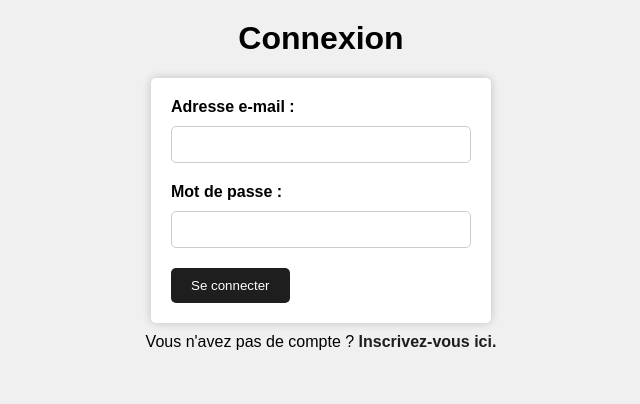
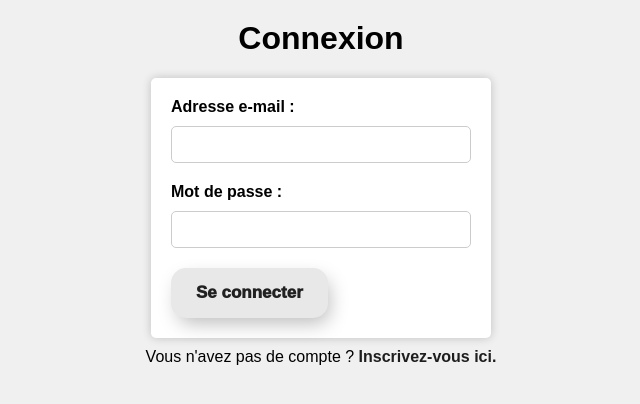
Before and after one commit to RodicN/MyCoach, a PHP site: page /PHP/connexion.php in a window 1280 px wide. Shown: the part 59-463 px from the top of the page, without its empty margins (319-959 px from the left). Run offline with PHP 8.4, Linux system fonts and the light colour scheme.

Commit message:
Sauvegarde

```diff
--- a/MyCoach/CSS/navigation.css
+++ b/MyCoach/CSS/navigation.css
@@ -64,18 +64,41 @@ nav {
     color: grey;
 }
 
-.utilisateur-info button{
-    width: 120px;
-    height: 40px;
-    border-radius: 5px;
-    background-color: rgb(50, 50, 50);
-    color: lightgrey;
+button {
+    padding: 15px 25px;
+    border: unset;
+    border-radius: 15px;
+    color: #212121;
+    z-index: 1;
+    background: #e8e8e8;
+    position: relative;
+    font-weight: 1000;
+    font-size: 17px;
+    -webkit-box-shadow: 4px 8px 19px -3px rgba(0,0,0,0.27);
+    box-shadow: 4px 8px 19px -3px rgba(0,0,0,0.27);
+    transition: all 250ms;
+    overflow: hidden;
 }
 
-span{
-    color: lightgrey;
+button::before {
+    content: "";
+    position: absolute;
+    top: 0;
+    left: 0;
+    height: 100%;
+    width: 0;
+    border-radius: 15px;
+    background-color: #212121;
+    z-index: -1;
+    -webkit-box-shadow: 4px 8px 19px -3px rgba(0,0,0,0.27);
+    box-shadow: 4px 8px 19px -3px rgba(0,0,0,0.27);
+    transition: all 250ms
 }
 
-.utilisateur-info button:hover{
-    background-color: rgb(85, 85, 85);
+button:hover {
+    color: #e8e8e8;
 }
+
+button:hover::before {
+    width: 100%;
+}
--- a/MyCoach/PHP/index.php
+++ b/MyCoach/PHP/index.php
@@ -18,6 +18,7 @@
             include("PHPnavigation.php");
         ?>
 
+        <!-- Contenu du header -->
         <h1>MyCoach</h1>
         <div class="header-content">
             <div class="header-text">
@@ -27,6 +28,7 @@
                 <img src="../images/image-header.jpeg" alt="MyCoach Logo">
             </div>
         </div>
+
     </header>
 
     <!-- Présentation -->
--- a/MyCoach/PHP/seance.php
+++ b/MyCoach/PHP/seance.php
@@ -23,9 +23,8 @@
         include("PHPnavigation.php");
     ?>
 
+    <!-- Séances -->
     <h1>Séances</h1>
-
-    <!-- Séances -->
     <section class="seances">
         <form method="post" action="">
             <select id="programmeSelect" name="selectionProgramme">
```
Also changed, not shown: MyCoach/PHP/PHPauthentification.php (line endings or trailing spaces).
